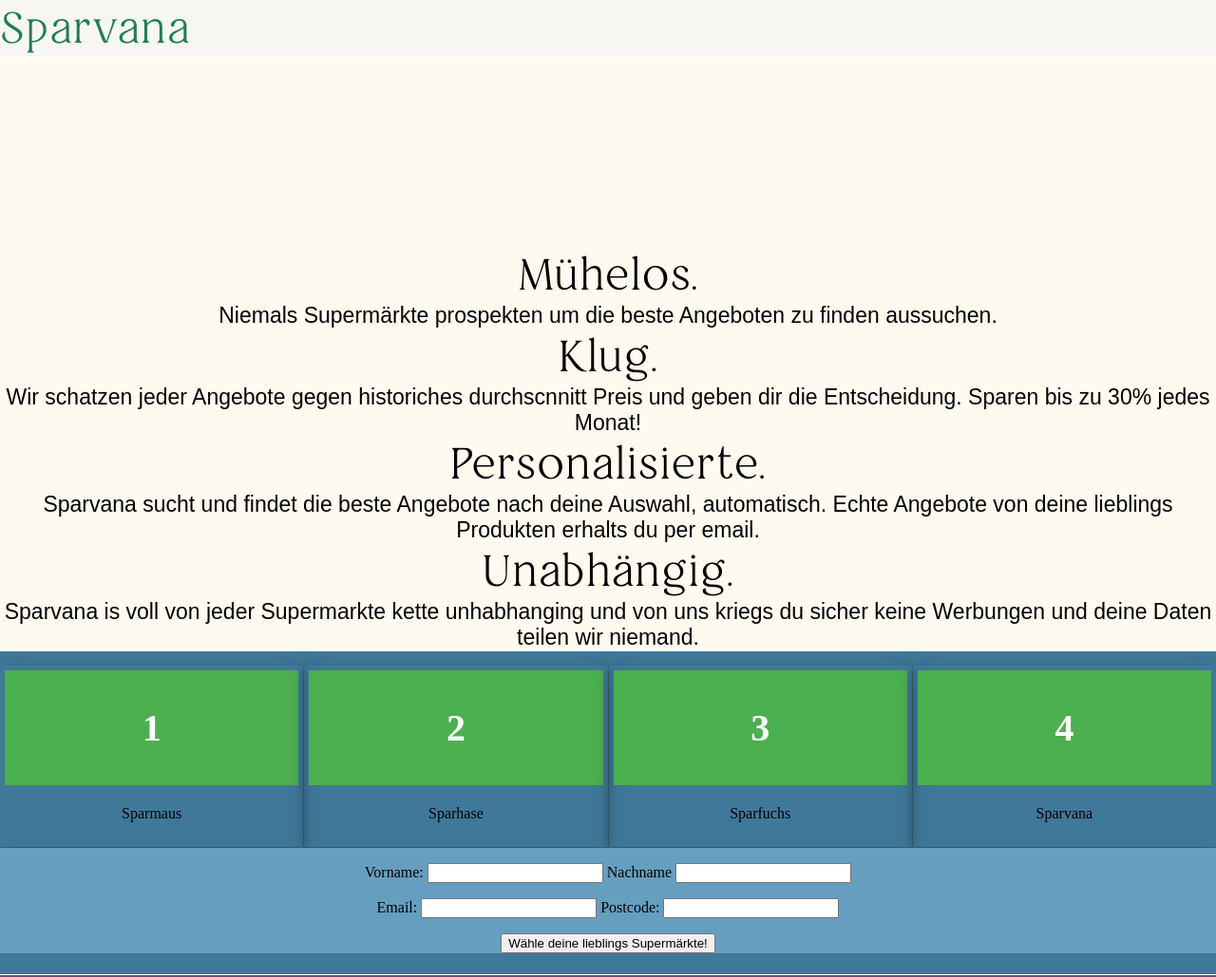
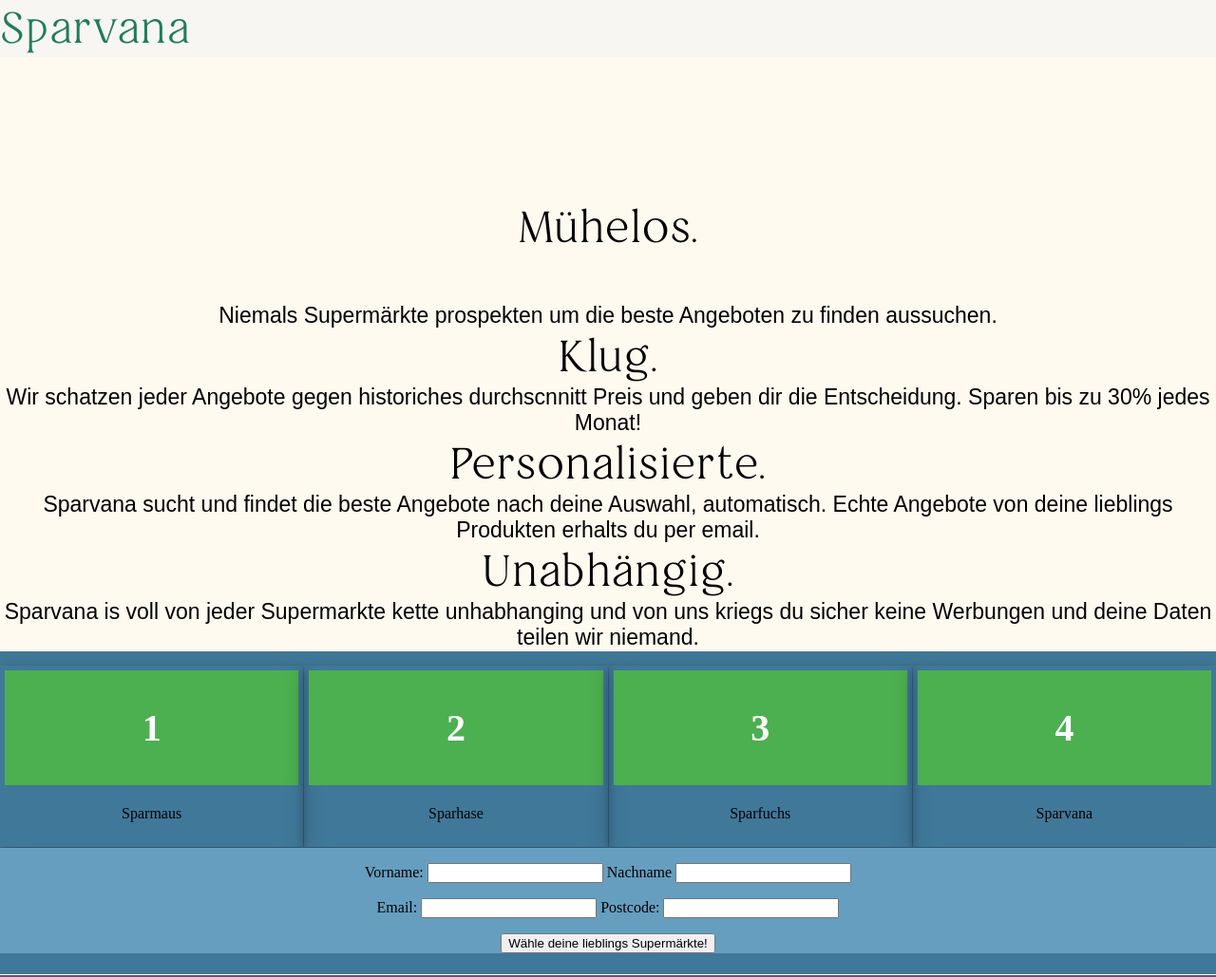
Before and after one commit to paulovfc/supermarket_get, a Jekyll site: the page built from index.md, in a window 1280 px wide. Shown: the whole page at 95% size. Built offline with Jekyll 4.4.1, drawn with Linux system fonts in a browser that asks for light colours; comment, search, counter and statistics services are not loaded.

Commit message:
image work

```diff
--- a/assets/css/styles.scss
+++ b/assets/css/styles.scss
@@ -49,13 +49,14 @@ html, body, .grid-container { height: 100%; margin: 0; }
 }
 
 .first_headline {
-	padding-top: 200px;
+	padding-top: 150px;
 	grid-area: first_headline;
 	font-family:restoraextralight-1;
 	font-size:46px;
 }
 
 .first_headline_text {
+	padding-top: 50px;
 	grid-area: first_headline_text;
 	font-family:Arial, Helvetica, sans-serif;
 	font-size:23px;
```
